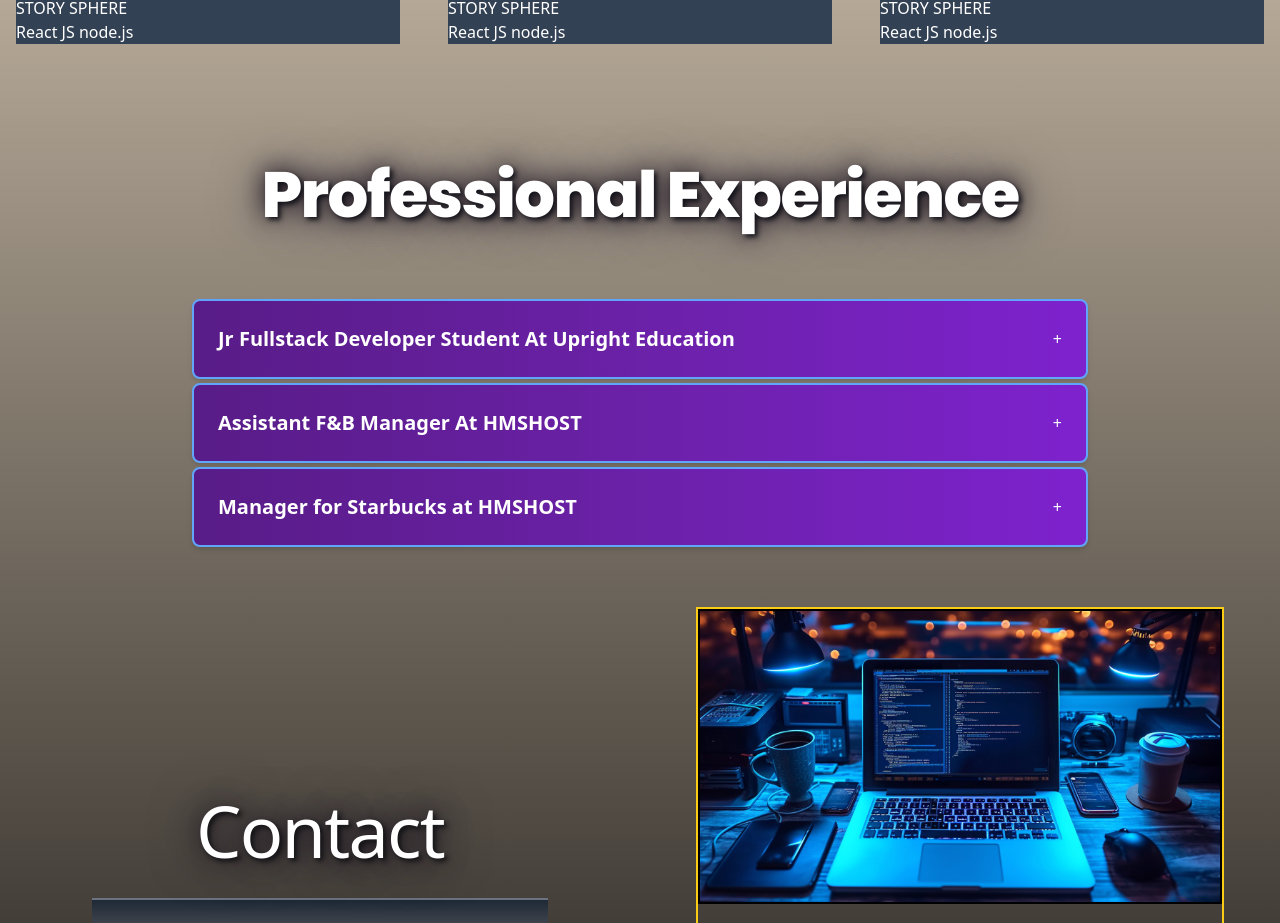
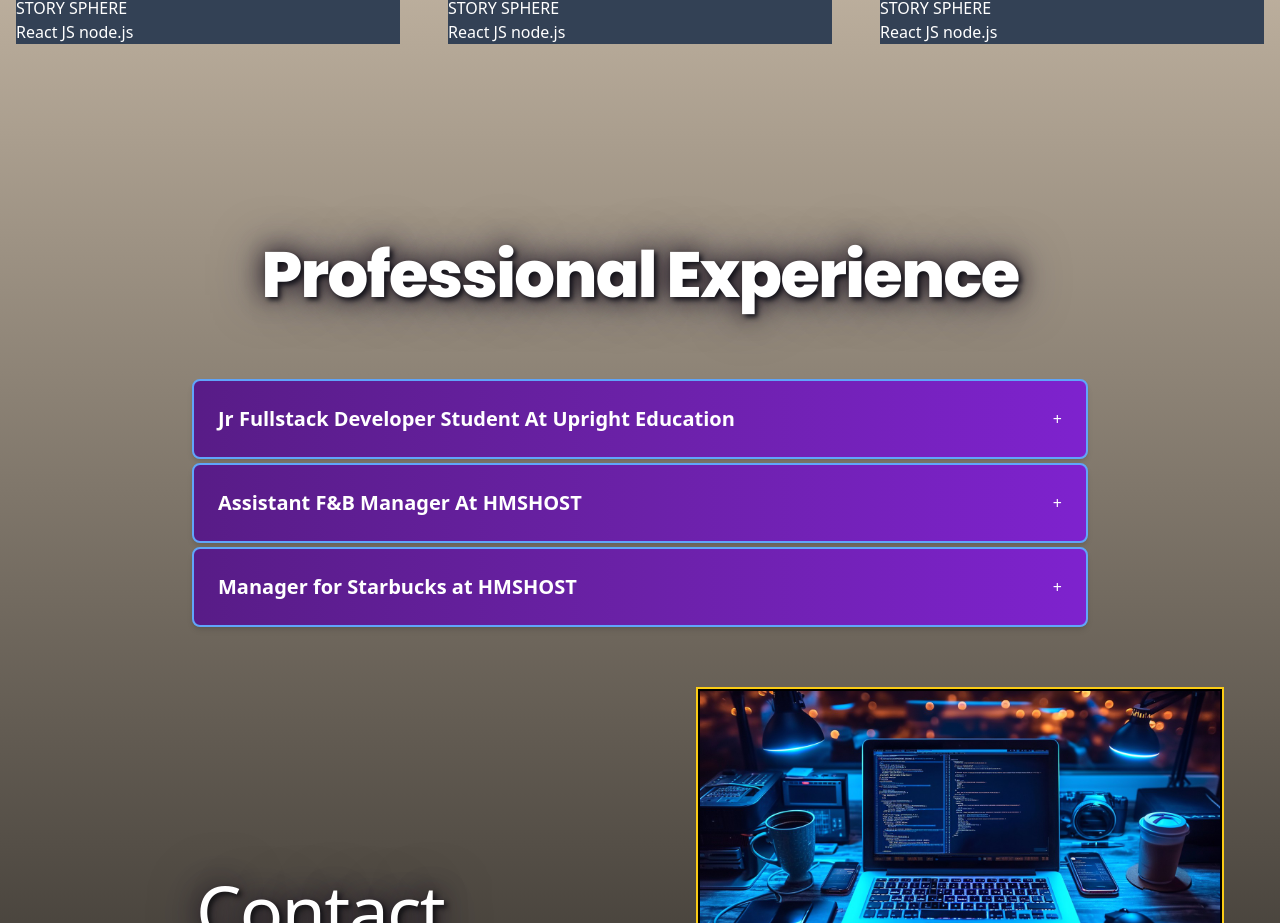
Before and after one commit to Nostromo714/portfolioClient, a React (Create React App) app: page / in a window 1280 px wide. Shown: the part 2677-3600 px from the top of the page. Built offline with nearby package versions, Linux system fonts and the light colour scheme.

Commit message:
added margin top 20 for better spacing

```diff
--- a/src/pages/home.js
+++ b/src/pages/home.js
@@ -136,7 +136,7 @@ const HomePage = () => {
 
       {/* 5th Section ( Professional Experience ) */}
 
-      <section>
+      <section className="mt-20">
       <ProfessionalExperience />
       </section>
 
```
